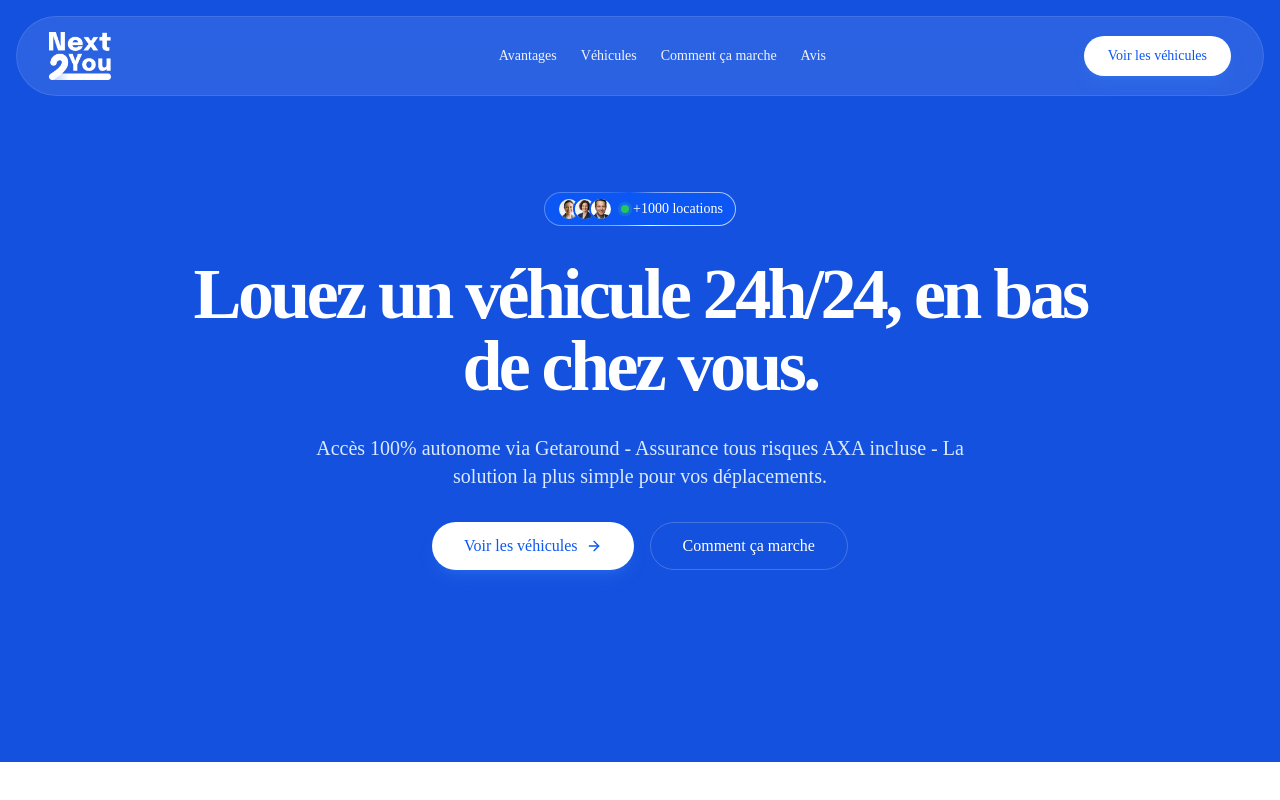
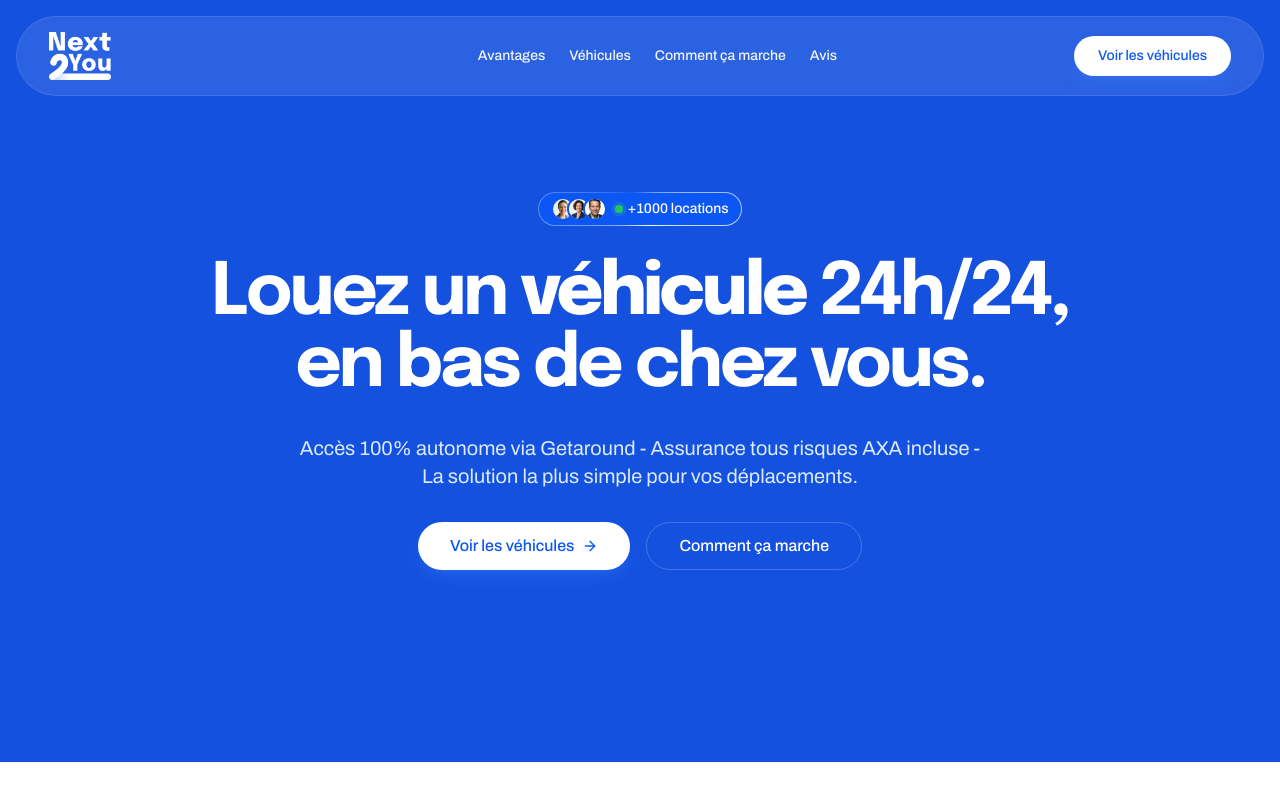
Before and after one commit to sachabusuttil-ux/Next2You, a Next.js app: page / in a window 1280 px wide. Shown: the top 800 px of the page. Built offline with nearby package versions, Linux system fonts and the light colour scheme.

Commit message:
Feat: Update fonts to Epilogue (headings) and Archivo (body)

```diff
--- a/app/globals.css
+++ b/app/globals.css
@@ -20,7 +20,16 @@
 body {
   background: var(--background);
   color: var(--foreground);
-  font-family: var(--font-sans);
+  font-family: var(--font-archivo), sans-serif;
+}
+
+h1,
+h2,
+h3,
+h4,
+h5,
+h6 {
+  font-family: var(--font-epilogue), sans-serif;
 }
 
 @keyframes fadeInUp {
--- a/app/layout.tsx
+++ b/app/layout.tsx
@@ -1,9 +1,15 @@
 import type { Metadata } from "next";
-import { Inter } from "next/font/google";
+import { Epilogue, Archivo } from "next/font/google";
 import "./globals.css";
 
-const inter = Inter({
-  variable: "--font-inter",
+const epilogue = Epilogue({
+  variable: "--font-epilogue",
+  subsets: ["latin"],
+  display: "swap",
+});
+
+const archivo = Archivo({
+  variable: "--font-archivo",
   subsets: ["latin"],
   display: "swap",
 });
@@ -26,7 +32,7 @@ export default function RootLayout({
   return (
     <html lang="fr">
       <body
-        className={`${inter.variable} antialiased flex flex-col min-h-screen`}
+        className={`${epilogue.variable} ${archivo.variable} antialiased flex flex-col min-h-screen font-sans`}
       >
         <Header />
         <main className="flex-1">
--- a/tailwind.config.ts
+++ b/tailwind.config.ts
@@ -15,7 +15,8 @@ const config: Config = {
                 secondary: "var(--color-secondary)",
             },
             fontFamily: {
-                sans: ["var(--font-inter)", "sans-serif"],
+                sans: ["var(--font-archivo)", "sans-serif"],
+                heading: ["var(--font-epilogue)", "sans-serif"],
             },
             keyframes: {
                 fadeInUp: {
```
